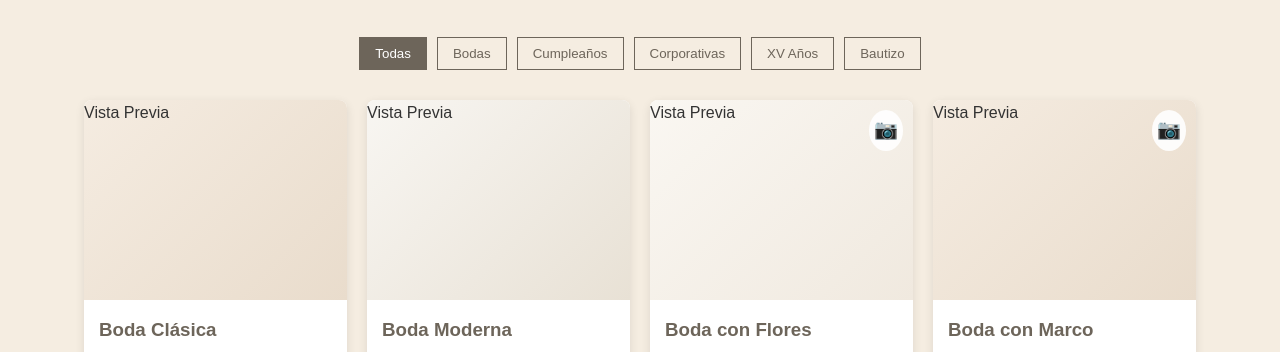
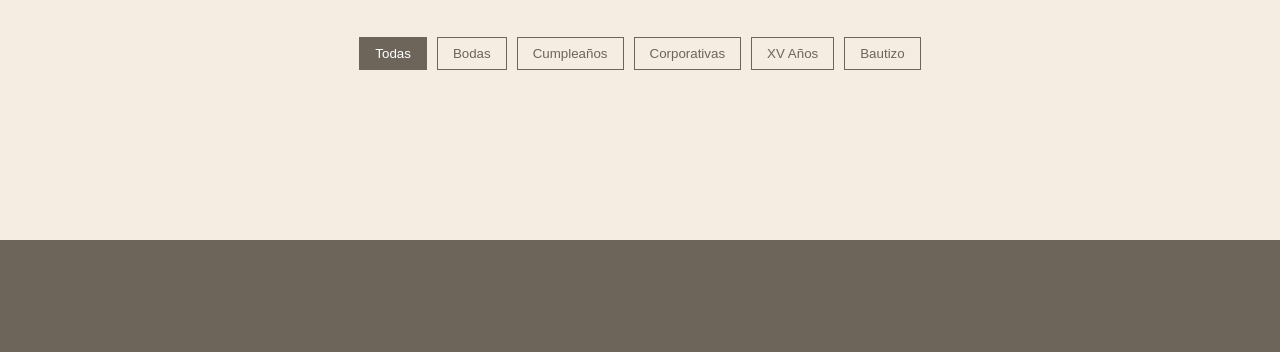
Before and after one commit to jesus-banuelos-gomez/Invitify, a website: page public/html/index.html in a window 1280 px wide. Shown: the part 932-1284 px from the top of the page. Drawn offline with Linux system fonts and the light colour scheme; files that its build step writes are made by us from their sources.

Commit message:
Update index.html

```diff
--- a/public/html/index.html
+++ b/public/html/index.html
@@ -4,8 +4,8 @@
     <meta charset="UTF-8">
     <meta name="viewport" content="width=device-width, initial-scale=1.0">
     <title>Invitify - Crea Invitaciones Digitales</title>
-    <link href="../css/styles.css" rel="stylesheet" >
-    <link href="../css/templates.css" rel="stylesheet" >
+    <link href="./css/styles.css" rel="stylesheet" >
+    <link href="./css/templates.css" rel="stylesheet" >
 
 </head>
 <body>
@@ -97,8 +97,8 @@
     </footer>
 
 
-    <script type="module" src="../js/templates-data.js"></script>
-    <script type="module" src="../js/templates-loader.js"></script>
+    <script type="module" src="./js/templates-data.js"></script>
+    <script type="module" src="./js/templates-loader.js"></script>
 
 </body>
 </html>
```
